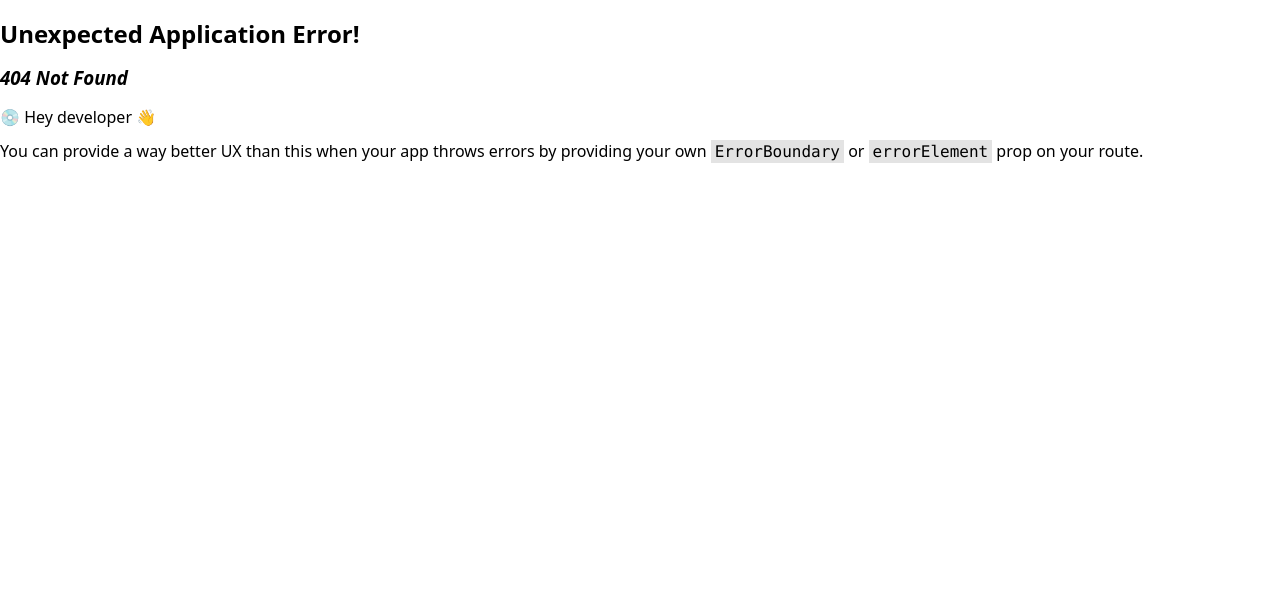
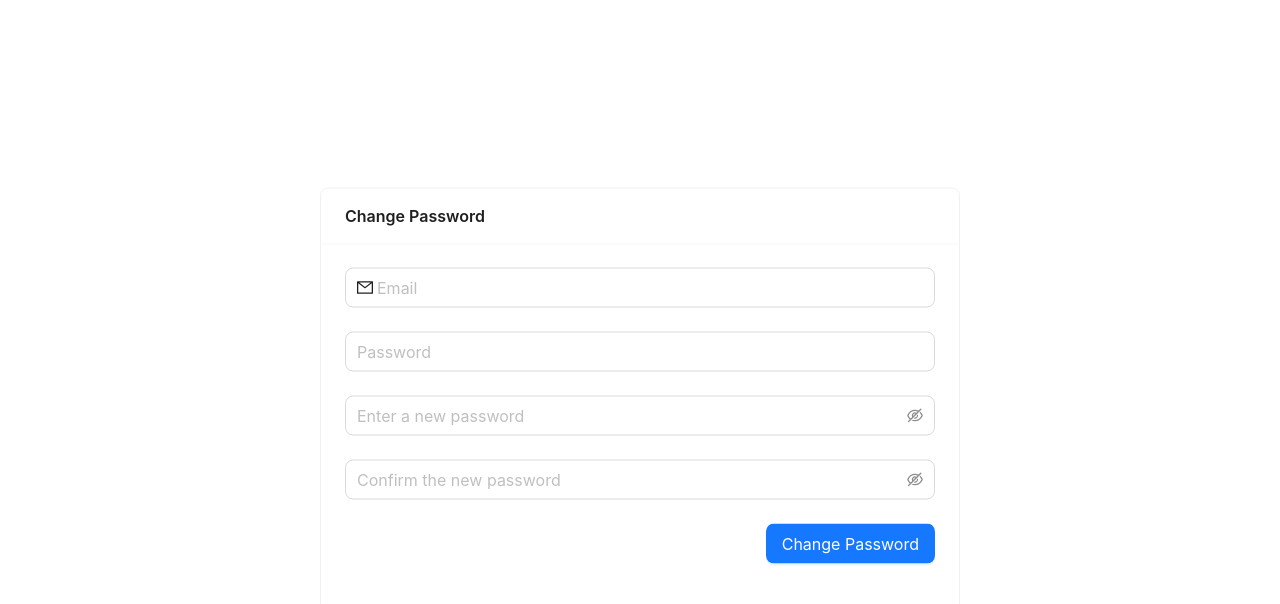
Before and after one commit to bounswe/bounswe2023group5, a React (Vite) app in the folder app/frontend/: page /change in a window 1280 px wide. Before the commit this address had no page. Shown: the top 604 px of the page. Built offline with nearby package versions, Linux system fonts and the light colour scheme.

Commit message:
First draft of the change password page is implemented

```diff
--- a/app/frontend/package.json
+++ b/app/frontend/package.json
@@ -10,6 +10,8 @@
     "preview": "vite preview"
   },
   "dependencies": {
+    "@ant-design/icons": "^5.2.6",
+    "antd": "^5.10.2",
     "modern-normalize": "^2.0.0",
     "react": "^18.2.0",
     "react-dom": "^18.2.0",
--- /dev/null
+++ b/app/frontend/src/Pages/ChangePassword/ChangePassword.module.scss
@@ -0,0 +1,10 @@
+.form {
+    width: 50%;
+    height: auto;
+    position: absolute;
+    top: 50%;
+    left: 50%;
+    transform: translate(-50%, -50%);
+    display: flex;
+    flex-direction: column;
+}
--- /dev/null
+++ b/app/frontend/src/Pages/ChangePassword/ChangePassword.tsx
@@ -0,0 +1,81 @@
+import { Button, Form, Input, Card, message } from "antd";
+import { MailOutlined } from "@ant-design/icons";
+import styles from "./ChangePassword.module.scss";
+
+const ChangePassword = () => {
+  const [form] = Form.useForm();
+
+  const handleChangePassword = () => {
+    const values = form.getFieldsValue();
+    const body = {
+      email: values.email,
+      old_password: values.password,
+      new_password: values.new_password,
+    };
+    message.success("Password is changed successfully!");
+  };
+
+  const onFinishFailed = () => {
+    message.error("Couldn't change the password");
+  };
+
+  return (
+    <Card title="Change Password" className={styles.form}>
+      <Form
+        form={form}
+        layout="vertical"
+        onFinish={handleChangePassword}
+        onFinishFailed={onFinishFailed}
+        size="large"
+      >
+        <Form.Item
+          name="email"
+          rules={[
+            { required: true, message: "" },
+            { type: "email", message: "Please provide a valid email" },
+          ]}
+        >
+          <Input
+            prefix={<MailOutlined className="site-form-item-icon" />}
+            placeholder="Email"
+          />
+        </Form.Item>
+        <Form.Item name="password" rules={[{ required: true, message: "" }]}>
+          <Input placeholder="Password" />
+        </Form.Item>
+
+        <Form.Item name="newpassword" rules={[{ required: true, message: "" }]}>
+          <Input.Password placeholder="Enter a new password" />
+        </Form.Item>
+        <Form.Item
+          name="conf-password"
+          dependencies={["newpassword"]}
+          rules={[
+            {
+              required: true,
+            },
+            ({ getFieldValue }) => ({
+              validator(_, value) {
+                if (!value || getFieldValue("newpassword") === value) {
+                  return Promise.resolve();
+                }
+                return Promise.reject(
+                  new Error("The new password that you entered do not match!")
+                );
+              },
+            }),
+          ]}
+        >
+          <Input.Password placeholder="Confirm the new password" />
+        </Form.Item>
+        <Form.Item style={{ display: "flex", justifyContent: "flex-end" }}>
+          <Button htmlType="submit" type="primary">
+            Change Password
+          </Button>
+        </Form.Item>
+      </Form>
+    </Card>
+  );
+};
+
+export default ChangePassword;
--- a/app/frontend/src/router.tsx
+++ b/app/frontend/src/router.tsx
@@ -1,6 +1,7 @@
 import { createBrowserRouter } from "react-router-dom";
 import HelloWorld from "./Pages/HelloWorld/HelloWorld";
 import MainLayout from "./Layout/MainLayout/MainLayout";
+import ChangePassword from "./Pages/ChangePassword/ChangePassword";
 
 const router = createBrowserRouter([
   {
@@ -13,6 +14,10 @@ const router = createBrowserRouter([
       },
     ],
   },
+  {
+    path: "change",
+    element: <ChangePassword />,
+  },
 ]);
 
 export { router };
```
Also changed, not shown: 1 other file (tests, documents, lock files or other folders).
